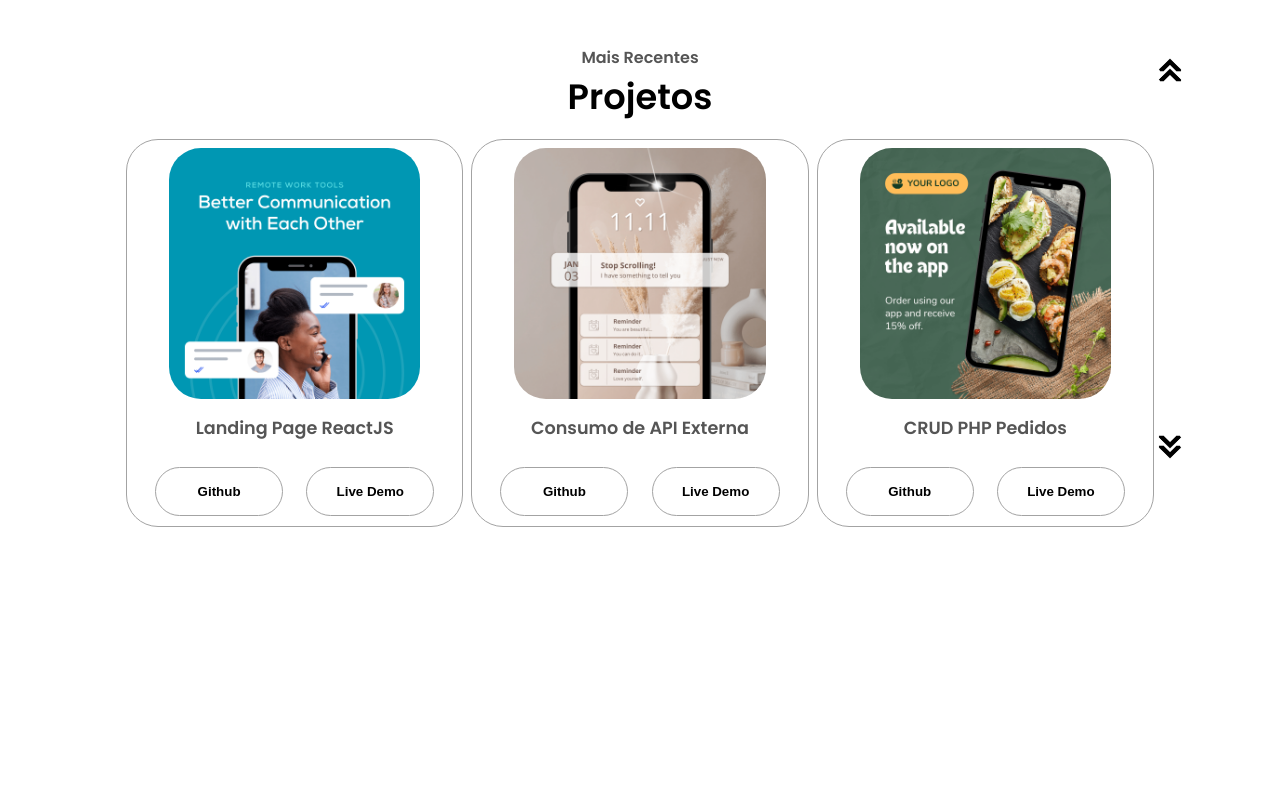
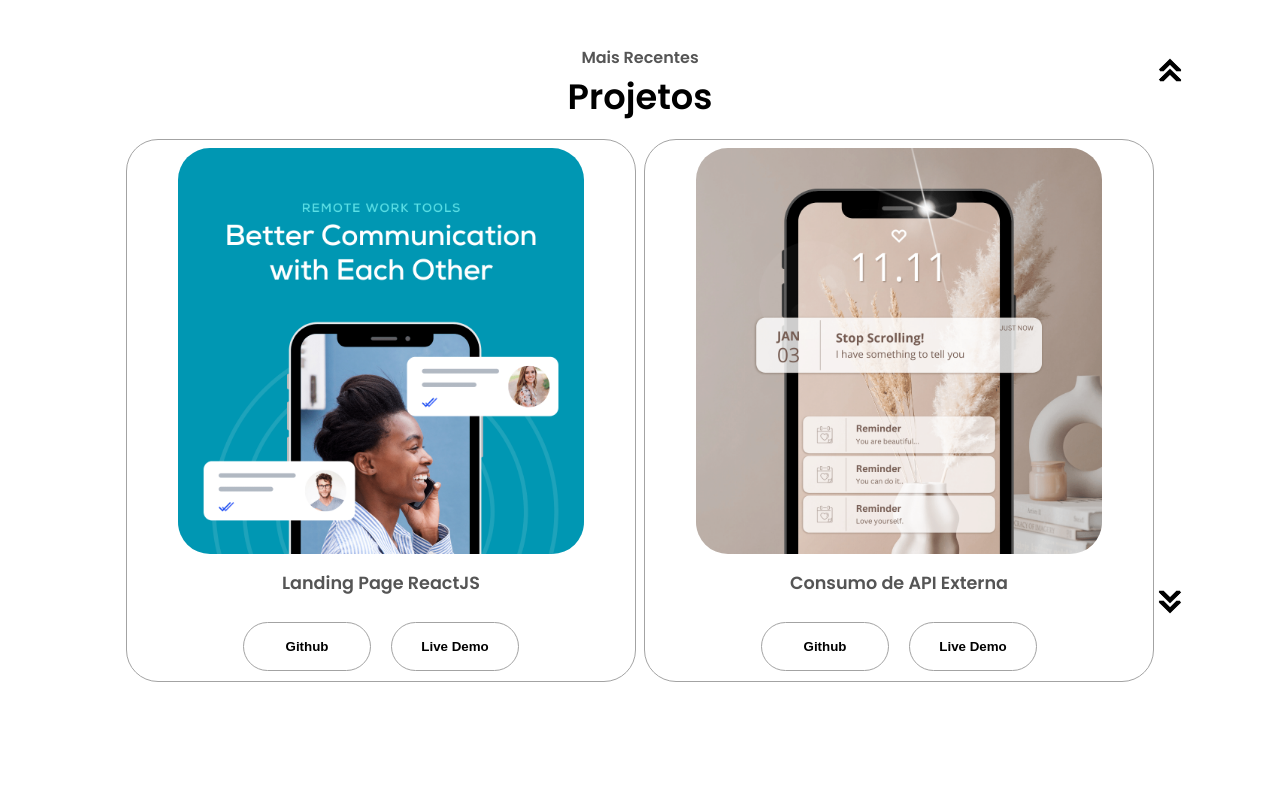
Before and after one commit to danielbelle/portfolio-danielbelle, a React (Create React App) app: page / in a window 1280 px wide. Shown: the part 1760-2560 px from the top of the page. Before the commit the page ends 2406 px from the top, so only its background shows below. Built offline with nearby package versions, Linux system fonts and the light colour scheme.

Commit message:
v3.5 - footer responsive

```diff
--- a/src/App.js
+++ b/src/App.js
@@ -13,10 +13,12 @@ function App() {
       <Nav />
       <Profile />
       <About />
-      <Projects />{/*S
+      <Projects />
+      <Footer />{/*
+      <Contact />
+
       <Experiences />
-      <Contact />
-      <Footer />*/}
+      */}
     </div>
   );
 }
--- a/src/Components/Footer.js
+++ b/src/Components/Footer.js
@@ -1,5 +1,6 @@
 import React, { useState, useEffect } from 'react'
 import { Link } from 'react-scroll'
+import './Styles/Footer.css'
 
 function Footer() {
 
@@ -13,9 +14,8 @@ function Footer() {
   }, [])
 
   return (
-
-    <footer>
-      <nav>
+    <footer id="footer">
+      <nav className='footer-nav'>
         <div className="nav-links-container">
           <ul className="nav-links">
             <li><Link to='nav' spy={true} smooth={true} offset={0} duration={300}>Vamos Para Cima?</Link></li>
@@ -26,7 +26,10 @@ function Footer() {
           </ul>
         </div>
       </nav>
-      <p>Copyright &#169; {date} Daniel Henrique Bellé. Todos os direitos reservados.</p>
+      <div className='footer-text'>
+        <p>Copyright &#169; {date} Daniel Henrique Bellé. Todos os direitos reservados.
+        </p>
+      </div>
     </footer>
   )
 }
--- a/src/Components/Projects.js
+++ b/src/Components/Projects.js
@@ -17,9 +17,9 @@ function Projects() {
         <div className='content-box'>
           <p className="project-text-p1">Mais Recentes</p>
           <h1 className="project-up-title">Projetos</h1>
-          <div className="experience-details-container">
+          <div className="experience-details-container-project">
             <div className="project-containers">
-              <div className="details-container color-container">
+              <div className="details-container-project color-container box-1">
                 <div className="article-container">
                   <img src={Proj1} alt="Projeto 1" className="project-img" />
                 </div>
@@ -38,7 +38,7 @@ function Projects() {
                 </div>
               </div>
 
-              <div className="details-container color-container">
+              <div className="details-container-project color-container box-2">
                 <div className="article-container">
                   <img src={Proj2} alt="Projeto 2" className="project-img" />
                 </div>
@@ -56,7 +56,7 @@ function Projects() {
                   </a>
                 </div>
               </div>
-              <div className="details-container color-container">
+              <div className="details-container-project color-container box-3">
                 <div className="article-container">
                   <img src={Proj3} alt="Projeto 3" className="project-img" />
                 </div>
@@ -75,7 +75,7 @@ function Projects() {
                 </div>
               </div>
 
-              <div className="details-container color-container extra-box">
+              <div className="details-container-project color-container box-4">
                 <div className="article-container">
                   <img src={Proj3} alt="Projeto 3" className="project-img" />
                 </div>
--- /dev/null
+++ b/src/Components/Styles/Footer.css
@@ -0,0 +1,57 @@
+/* FOOTER*/
+footer {
+  position: relative;
+  height: 26vh;
+  min-height: 90px;
+  margin: 0 1rem;
+  margin-top: 250px;
+  align-items: center;
+  justify-content: space-between;
+}
+
+
+
+footer p {
+  text-align: center;
+}
+
+/*
+
+.footer-text {
+}
+*/
+
+/* RESPONSIVE */
+@media (max-width: 1330px) {
+  footer {
+    margin-top: 270px;
+  }
+
+}
+
+@media (max-width: 1000px) {
+  footer {
+    margin-top: 470px;
+  }
+
+  footer p {
+    font-size: 12px;
+  }
+  .box-2{
+    display: none;
+  }
+
+}
+
+@media (max-width: 800px) {
+  footer {
+    margin-top: 280px;
+  }
+}
+
+@media (max-width: 600px) {
+  footer {
+    margin-top: 150px;
+  }
+
+}
--- a/src/Components/Styles/Projects.css
+++ b/src/Components/Styles/Projects.css
@@ -29,7 +29,7 @@
 }
 
 /*
-.experience-details-container {}
+.experience-details-container-project {}
 */
 
 .project-containers {
@@ -45,7 +45,7 @@
   background: rgb(250, 250, 250);
 }
 
-.details-container {
+.details-container-project {
   padding: 1.5rem;
   flex: 1;
   background: white;
@@ -104,7 +104,7 @@
   bottom: 7rem;
 }
 
-.extra-box {
+.box-4 {
   display: none;
 }
 
@@ -128,19 +128,20 @@
     justify-content: space-around;
   }
 
-  .details-container {
+  .details-container-project {
     padding: 0rem;
     padding-top: 0.5rem;
+    min-width: 360px;
   }
 
   .article-container {
-    padding: -10px;
+    padding: -1rem;
     gap: 1rem;
   }
 
   .project-img {
-    width: 75%;
-    height: 75%;
+    width: 80%;
+    height: 80%;
   }
 
   .project-title {
@@ -158,7 +159,7 @@
   .btn-container {
     display: flex;
     justify-content: center;
-    gap: 0.2rem;
+    gap: 0rem;
   }
 
   .project-btn {
@@ -181,17 +182,12 @@
     font-size: 1.3rem;
   }
 
-  .extra-box {
+  .box-3 {
     display: none;
   }
 }
 
-@media (max-width: 1000px) {
-
-  .extra-box {
-    display: inline;
-  }
-}
+@media (max-width: 1000px) {}
 
 @media (max-width: 800px) {
   .projects-section {
@@ -200,4 +196,7 @@
   }
 }
 
-@media (max-width: 600px) {}
+@media (max-width: 600px) {
+  .projects-section {
+  margin-top: 900px;
+}}
```
Also changed, not shown: src/Components/Styles/Contact.css (added, +10 -0 lines), src/Components/Styles/Experiences.css (added, +11 -0 lines).
